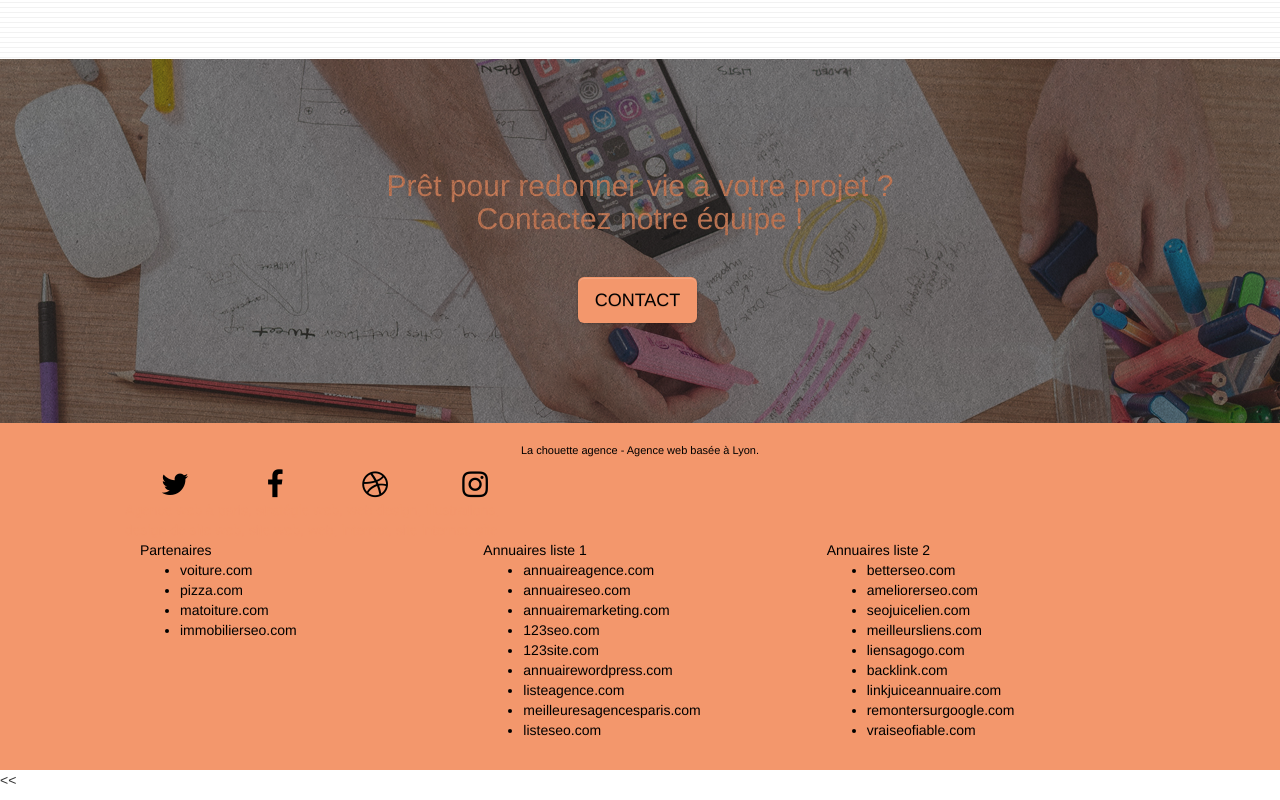
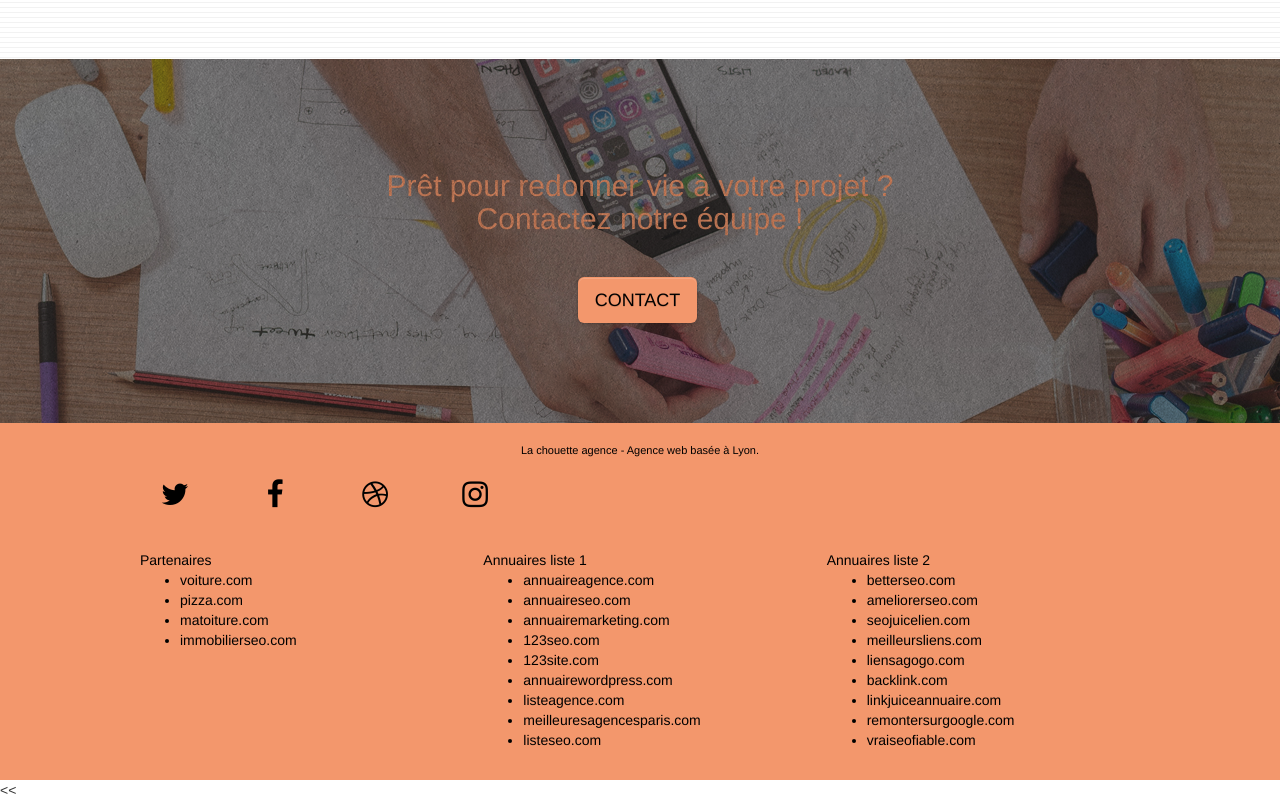
Before and after one commit to Ronan40/OC_projet4, a plain HTML site: page index.html in a window 1280 px wide. Shown: the part 3023-3823 px from the top of the page. Drawn offline with nearby package versions, Linux system fonts and the light colour scheme.

Commit message:
dernier contrast

```diff
--- a/index.html
+++ b/index.html
@@ -238,7 +238,7 @@
 							<span class="fa fa-instagram icon-md"></span>
 						</div>
 					</div>
-					<div class="keywords" style="color:#f3976c;">Agence web à paris, stratégie web, web design, illustrations, design de site web, site web, web, internet, site internet, site</div>
+
 				</div>
 				<div class="row">
 					<div class="col-sm-4">
--- a/style.css
+++ b/style.css
@@ -289,6 +289,8 @@ a:hover {
 }
 
 .row-no-gutters {
+    padding-top: 10px;
+    padding-bottom: 40px;
     margin-right: 0;
     margin-left: 0;
 }
```
Also changed, not shown: page2.html (+1 -1 lines).
